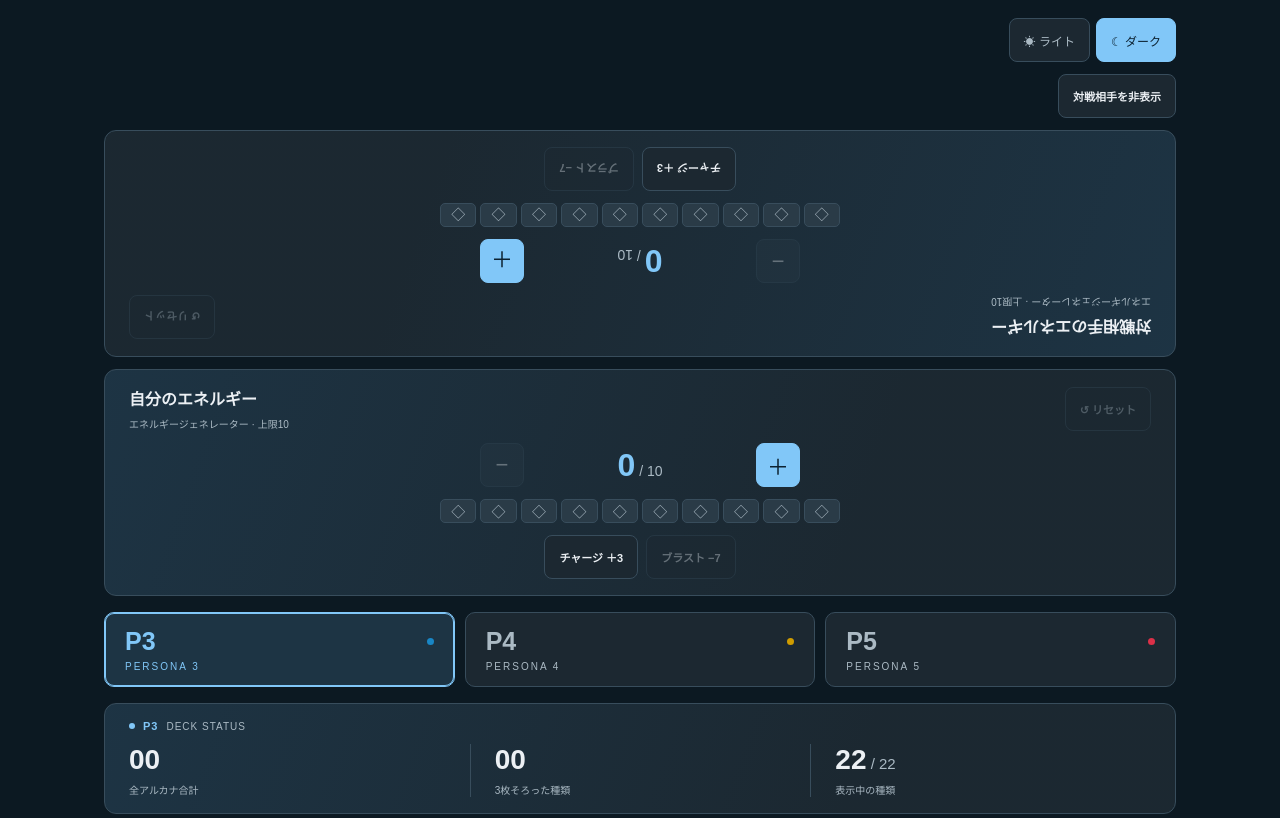
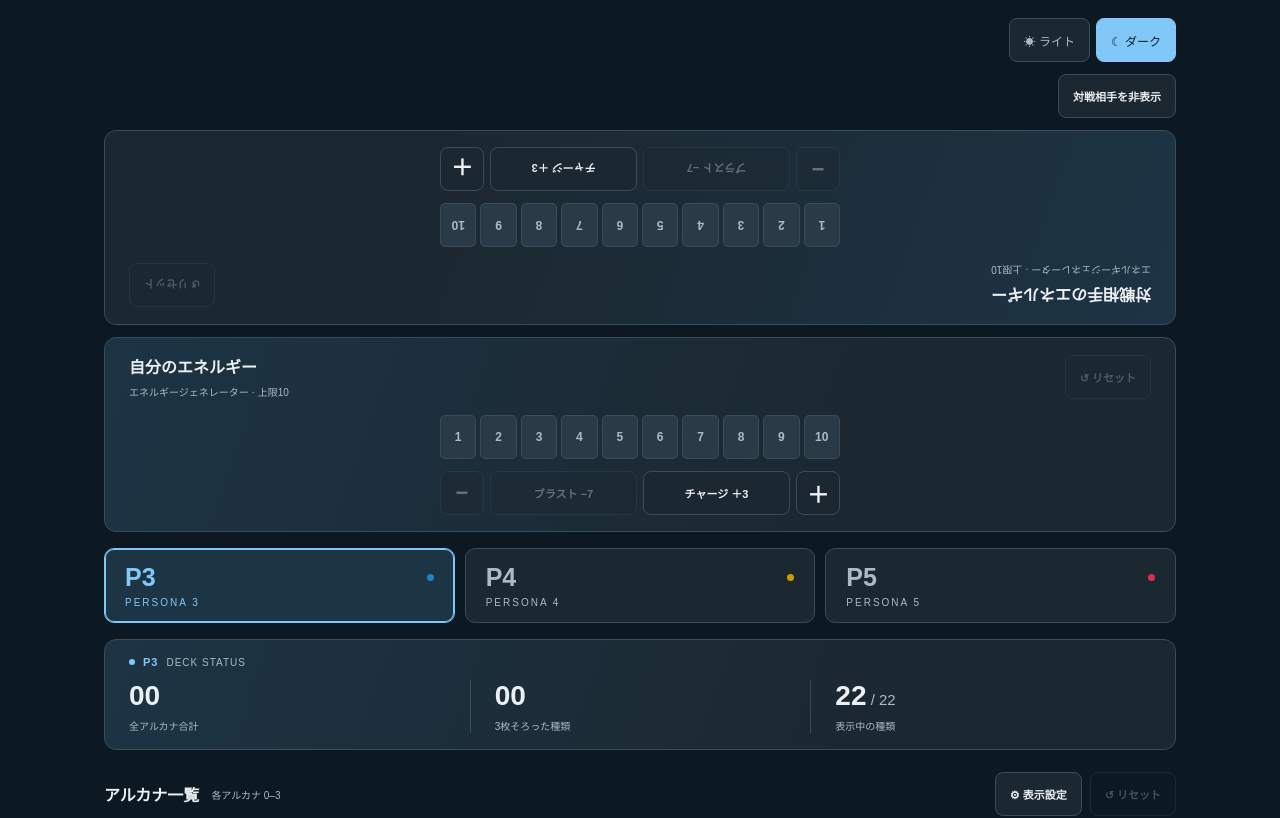
Before and after one commit to kiyoharu1920/VG_P345ArcanaCounter, a Next.js app: page / in a window 1280 px wide. Shown: the top 818 px of the page. Built offline with nearby package versions, Linux system fonts and the light colour scheme.

Commit message:
feat: 数字マーカーの選択とドラッグ操作に対応

```diff
--- a/app/globals.css
+++ b/app/globals.css
@@ -75,13 +75,13 @@
 .energy-heading { display: flex; align-items: center; justify-content: space-between; gap: 8px; }
 .energy-heading p { margin: 6px 0 0; color: var(--muted); font-size: 10px; }
 .energy-heading .reset-button { flex-shrink: 0; }
-.energy-controls { max-width: 320px; margin: 12px auto; }
-.energy-controls output { color: var(--accent); }
-.energy-controls small { color: var(--muted); font-size: 14px; font-weight: 400; }
-.energy-actions { display: flex; justify-content: center; gap: 8px; }
-.energy-markers { display: grid; grid-template-columns: repeat(10, minmax(0, 1fr)); gap: 4px; max-width: 400px; margin: 0 auto 12px; }
-.energy-markers span { display: grid; place-items: center; min-height: 24px; border: 1px solid var(--border); border-radius: 5px; color: var(--muted); font-size: 14px; background: var(--control); }
+.energy-actions { display: grid; grid-template-columns: 44px repeat(2, minmax(0, 1fr)) 44px; gap: 6px; max-width: 400px; margin: auto; }
+.energy-actions .secondary-button { padding: 0 4px; }
+.energy-actions .energy-step { font-size: 22px; }
+.energy-markers { display: grid; grid-template-columns: repeat(10, minmax(0, 1fr)); gap: 4px; max-width: 400px; margin: 16px auto 12px; touch-action: none; user-select: none; }
+.energy-markers button { display: grid; place-items: center; min-width: 0; min-height: 44px; padding: 0; border: 1px solid var(--border); border-radius: 5px; color: var(--muted); font-size: 12px; font-weight: 700; background: var(--control); }
 .energy-markers .filled { color: var(--accent-ink); background: var(--accent); border-color: var(--accent); }
+.energy-markers [aria-pressed="true"] { outline: 2px solid var(--foreground); outline-offset: 1px; }
 .count-segments { display: flex; gap: 5px; margin-top: 10px; }.count-segments span { flex: 1; height: 3px; border-radius: 2px; background: var(--border); }.count-segments .filled { background: var(--accent); }
 .visibility-settings { background: var(--surface); border: 1px solid var(--border); border-radius: 10px; padding: 20px; margin-bottom: 14px; }.settings-heading { display: flex; justify-content: space-between; align-items: center; gap: 12px; }.settings-heading h3 { margin: 0; font-size: 14px; }.settings-heading p { color: var(--muted); font-size: 11px; line-height: 1.8; }.visibility-options { display: grid; grid-template-columns: repeat(4, minmax(0, 1fr)); gap: 5px; }.visibility-options label { touch-action: manipulation; display: flex; align-items: center; min-height: 44px; gap: 7px; font-size: 12px; cursor: pointer; }.visibility-options input { width: 18px; height: 18px; accent-color: var(--accent); }.option-numeral { color: var(--muted); font-size: 10px; min-width: 23px; }
 .empty-state { text-align: center; padding: 35px 12px; border: 1px dashed var(--border); border-radius: 12px; }.empty-state > span { color: var(--accent); font-size: 35px; }.empty-state h3 { font-size: 16px; }.empty-state p { color: var(--muted); font-size: 12px; line-height: 1.8; }
--- a/app/page.tsx
+++ b/app/page.tsx
@@ -1,6 +1,6 @@
 "use client";
 
-import { useEffect, useRef, useState } from "react";
+import { useEffect, useRef, useState, type PointerEvent } from "react";
 import { arcanaFor, createState, nextEnergy, parseState, seriesList, storageKey, type CounterState, type Series } from "./arcana";
 
 export default function Home() {
@@ -58,11 +58,25 @@
     });
   }
 
-  function changeEnergy(key: "energy" | "opponentEnergy", delta: number) {
+  function changeEnergy(key: "energy" | "opponentEnergy", energy: number) {
     setState((previous) => {
       const current = previous.decks[series];
-      return { ...previous, decks: { ...previous.decks, [series]: { ...current, [key]: nextEnergy(current[key], delta) } } };
+      return { ...previous, decks: { ...previous.decks, [series]: { ...current, [key]: energy } } };
     });
+  }
+
+  function selectEnergyAtPointer(event: PointerEvent<HTMLDivElement>, key: "energy" | "opponentEnergy") {
+    let distance = Infinity;
+    let energy = 0;
+    for (const marker of event.currentTarget.querySelectorAll<HTMLButtonElement>("button")) {
+      const rect = marker.getBoundingClientRect();
+      const nextDistance = Math.abs(event.clientX - (rect.left + rect.width / 2));
+      if (nextDistance < distance) {
+        distance = nextDistance;
+        energy = Number(marker.value);
+      }
+    }
+    changeEnergy(key, energy);
   }
 
   function selectSeries(value: Series) {
@@ -84,10 +98,20 @@
           const label = opponent ? "対戦相手" : "自分";
           const energy = deck[key];
           return <section key={key} id={opponent ? "opponent-energy" : undefined} className={`dashboard energy-counter${opponent ? " opponent-energy" : ""}`} aria-label={`${label}のエネルギー`}>
-            <div className="energy-heading"><div><h2>{label}のエネルギー</h2><p>エネルギージェネレーター · 上限10</p></div><button className="reset-button" aria-label={`${label}のエネルギーを0にリセット`} disabled={!ready || energy === 0} onClick={() => changeEnergy(key, -energy)}>↺ リセット</button></div>
-            <div className="count-controls energy-controls"><button aria-label={`${label}のエネルギーを1減らす`} disabled={!ready || energy === 0} onClick={() => changeEnergy(key, -1)}>−</button><output aria-label={`${label}のエネルギーの数`} aria-live="polite">{energy}<small> / 10</small></output><button className="plus-button" aria-label={`${label}のエネルギーを1増やす`} disabled={!ready || energy === 10} onClick={() => changeEnergy(key, 1)}>＋</button></div>
-            <div className="energy-markers" aria-hidden="true">{Array.from({ length: 10 }, (_, index) => <span key={index} className={index < energy ? "filled" : ""}>{index < energy ? "◆" : "◇"}</span>)}</div>
-            <div className="energy-actions"><button className="secondary-button" disabled={!ready || energy === 10} onClick={() => changeEnergy(key, 3)}>チャージ ＋3</button><button className="secondary-button" disabled={!ready || energy < 7} onClick={() => changeEnergy(key, -7)}>ブラスト −7</button></div>
+            <div className="energy-heading"><div><h2>{label}のエネルギー</h2><p>エネルギージェネレーター · 上限10</p></div><button className="reset-button" aria-label={`${label}のエネルギーを0にリセット`} disabled={!ready || energy === 0} onClick={() => changeEnergy(key, 0)}>↺ リセット</button></div>
+            <output className="sr-only" aria-label={`${label}のエネルギーの数`} aria-live="polite">{energy}</output>
+            <div className="energy-markers" role="group" aria-label={`${label}のエネルギーを選択`}
+              onPointerDown={(event) => {
+                if (!ready || !event.isPrimary || event.button !== 0) return;
+                event.currentTarget.setPointerCapture(event.pointerId);
+                selectEnergyAtPointer(event, key);
+              }}
+              onPointerMove={(event) => {
+                if (event.currentTarget.hasPointerCapture(event.pointerId)) selectEnergyAtPointer(event, key);
+              }}>
+              {Array.from({ length: 10 }, (_, index) => <button key={index} value={index + 1} disabled={!ready} className={index < energy ? "filled" : ""} aria-label={`${label}のエネルギーを${index + 1}に設定`} aria-pressed={energy === index + 1} onClick={() => changeEnergy(key, index + 1)}>{index + 1}</button>)}
+            </div>
+            <div className="energy-actions"><button className="secondary-button energy-step" aria-label={`${label}のエネルギーを1減らす`} disabled={!ready || energy === 0} onClick={() => changeEnergy(key, nextEnergy(energy, -1))}>−</button><button className="secondary-button" disabled={!ready || energy < 7} onClick={() => changeEnergy(key, nextEnergy(energy, -7))}>ブラスト −7</button><button className="secondary-button" disabled={!ready || energy === 10} onClick={() => changeEnergy(key, nextEnergy(energy, 3))}>チャージ ＋3</button><button className="secondary-button energy-step" aria-label={`${label}のエネルギーを1増やす`} disabled={!ready || energy === 10} onClick={() => changeEnergy(key, nextEnergy(energy, 1))}>＋</button></div>
           </section>;
         })}
       </section>
```
Also changed, not shown: 1 other file (tests, documents, lock files or other folders).
